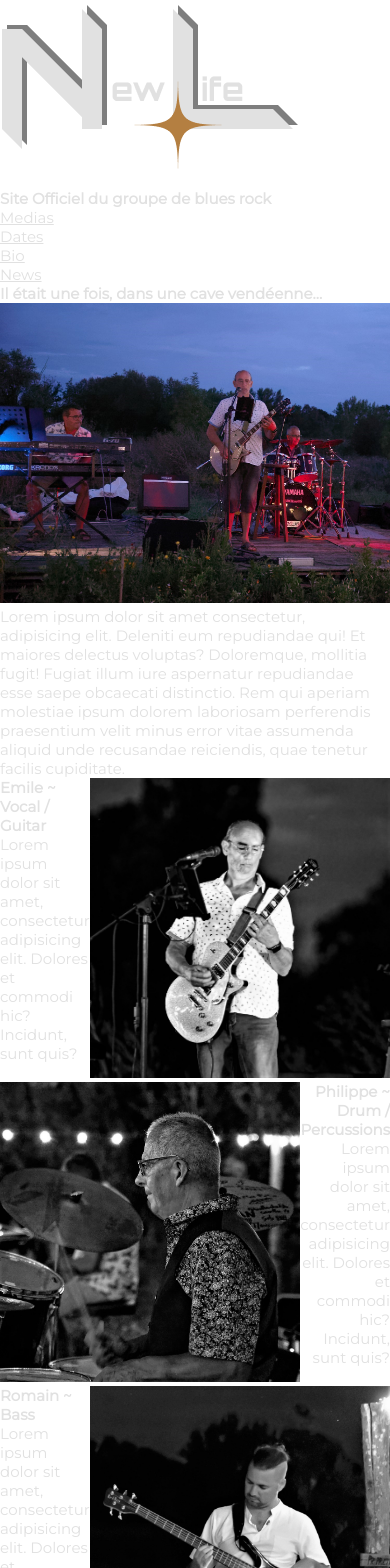
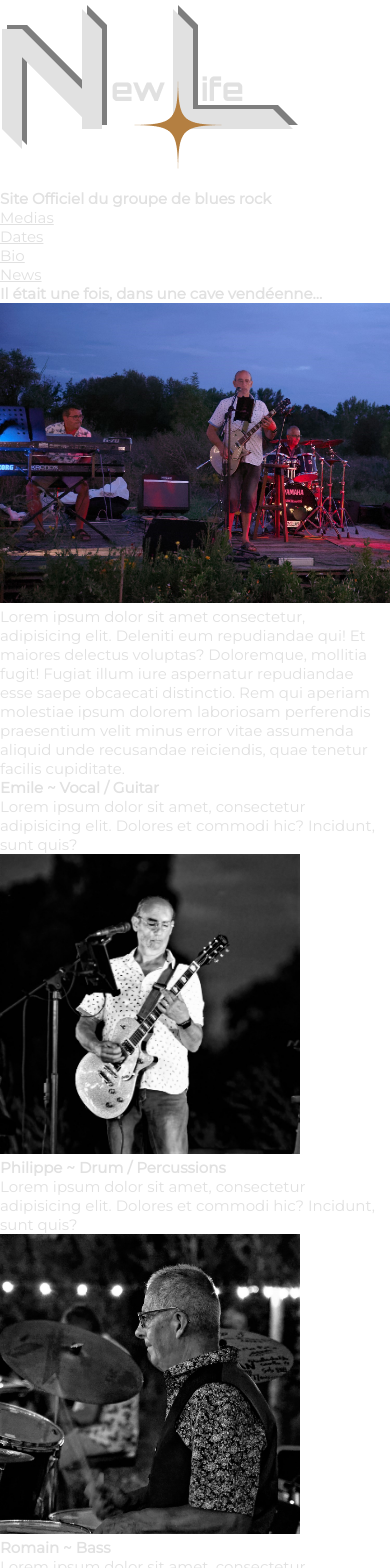
Before and after one commit to MajorDown/New_life_band, a Next.js app: page /bio in a window 390 px wide. Shown: the top 1568 px of the page. Built offline with nearby package versions, Linux system fonts and the light colour scheme.

Commit message:
bio responsive

```diff
--- a/src/components/BioArticle.js
+++ b/src/components/BioArticle.js
@@ -3,51 +3,18 @@ import React, { useEffect, useState } from "react";
 import Image from "next/image";
 
 const BioArticle = ({ src, imagePosition }) => {
-  const [disposition, setdisposition] = useState({});
-  const [alignment, setAlignment] = useState({});
+  const [articleClass, setArticleClass] = useState("imageOnLeft");
 
   useEffect(() => {
-    switch (imagePosition) {
-      case "up":
-        setdisposition({
-          display: "flex",
-          justifyContent: "space-between",
-          flexDirection: "column-reverse",
-        });
-        setAlignment({ textAlign: "center" });
-        break;
-      case "down":
-        setdisposition({
-          display: "flex",
-          justifyContent: "space-between",
-          flexDirection: "column",
-        });
-        setAlignment({ textAlign: "center" });
-        break;
-      case "left":
-        setdisposition({
-          display: "flex",
-          justifyContent: "space-between",
-          flexDirection: "row-reverse",
-        });
-        setAlignment({ textAlign: "end" });
-        break;
-      case "right":
-        setdisposition({
-          display: "flex",
-          justifyContent: "space-between",
-          flexDirection: "row",
-        });
-        setAlignment({ textAlign: "start" });
-        break;
-    }
-  }, [imagePosition]);
+    if (imagePosition === "left") setArticleClass("imageOnLeft");
+    if (imagePosition === "right") setArticleClass("imageOnRight");
+  }, []);
 
   return (
-    <article className="bioArticle" style={disposition}>
+    <article className={"bioArticle " + articleClass}>
       <div className="bioArticleTextContainer">
-        {src.title && <h3 style={alignment}>{src.title}</h3>}
-        <p style={alignment}>{src.description}</p>
+        {src.title && <h3>{src.title}</h3>}
+        <p>{src.description}</p>
       </div>
       <div className="bioArticleImageContainer">
         <Image src={src.url} alt={src.vignette} width={300} height={300} />
--- a/src/components/Footer.js
+++ b/src/components/Footer.js
@@ -4,7 +4,7 @@ function Footer() {
   return (
     <footer>
       <p>© Copyright 2023 - Tout droit réservé</p>
-      <p>powered by Romain Fouillaron ~ Webmaster_Next.js</p>
+      <p>powered by Romain Fouillaron with Next.js & MajorDB</p>
     </footer>
   );
 }
--- a/src/styles/desktop.css
+++ b/src/styles/desktop.css
@@ -103,8 +103,11 @@ h2 {
 /**********BIO********************************/
 
 #bioImage {
+    margin: 30px;
+    border-left: solid 3px var(--colorShadow);
+    border-right: solid 3px var(--colorShadow);
+    border-bottom: solid 3px var(--colorShadow);
     border-radius: var(--radius);
-    margin: 30px;
 }
 
 #bioDescription {
@@ -120,21 +123,39 @@ h2 {
     border-bottom: solid 3px var(--colorShadow);
     border-radius: var(--radius);
     overflow: hidden;
+    display: flex;
+    justify-content: space-between;
+}
+
+.imageOnLeft {
+    flex-direction: row-reverse;
+}
+
+.imageOnRight {
+    flex-direction: row;
 }
 
 .bioArticleImageContainer {
     border-radius: var(--radius);
     overflow: hidden;
-    width: 300px;
+    min-width: 300px;
+    max-height: 300px;
+    display: flex;
+    justify-content: center;
+    align-items: center;
 }
 
 .bioArticleTextContainer {
     padding: 30px;
-    min-width: auto;
 }
 
 .bioArticleTextContainer h3 {
     padding-bottom: 15px;
+}
+
+.imageOnLeft .bioArticleTextContainer h3,
+.imageOnLeft .bioArticleTextContainer p {
+    text-align: end;
 }
 
 
--- a/src/styles/tablet.css
+++ b/src/styles/tablet.css
@@ -6,6 +6,29 @@ h1 {
     width: 300px;
 }
 
+h2 {
+    font-size: 3vw;
+}
+
+#bioImage {
+    width: 75vw;
+    height: 42vw;
+
+}
+
+.bioArticle {
+    flex-direction: column;
+}
+
+.bioArticleImageContainer {
+    min-width: 100%;
+    max-height: 100%;
+}
+
+.bioArticleImageContainer img {
+    width: 100%;
+    height: 100%;
+}
 
 @media screen and (max-width: 560px) {
     header {
@@ -18,4 +41,5 @@ h1 {
         height: 12.4vw;
     }
 
+
 }
```
